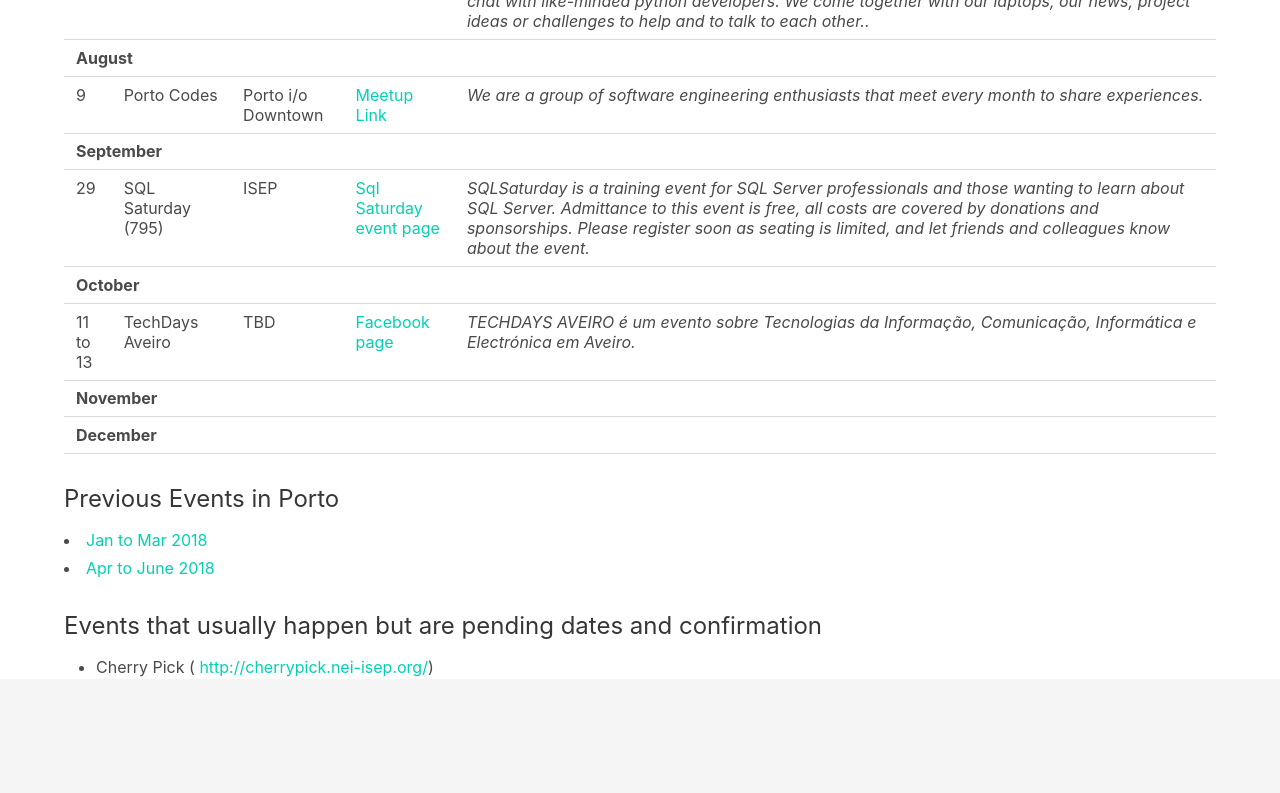
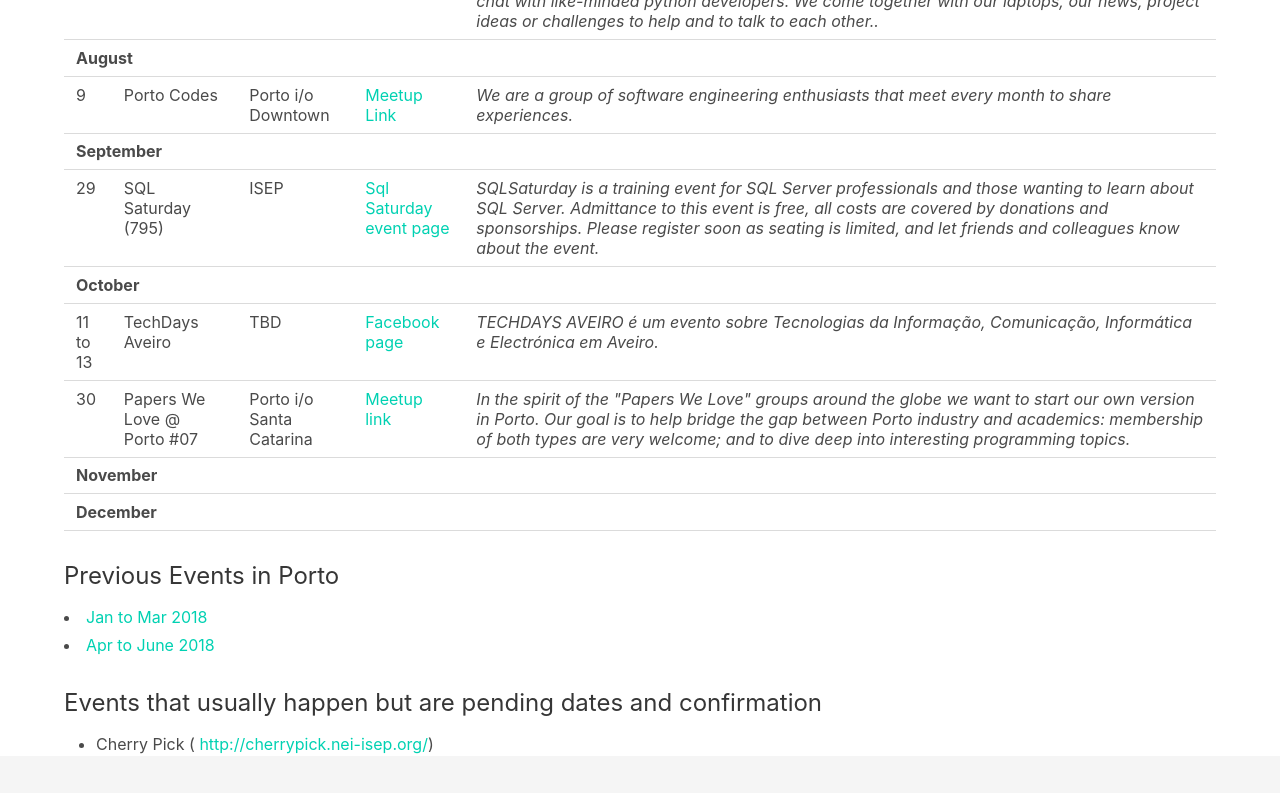
Before and after one commit to DevOpsPorto/devopsporto.github.io, a Jekyll site: the page built from events.html, in a window 1280 px wide and 900 px high, scrolled down 1261 px. Shown: the top 793 px of the window. Built offline with Jekyll 4.4.1, drawn with Linux system fonts in a browser that asks for light colours.

Commit message:
Adding next Papers We Love @ Porto meetup to calendar

```diff
--- a/events.html
+++ b/events.html
@@ -158,6 +158,17 @@
                 <i>TECHDAYS AVEIRO é um evento sobre Tecnologias da Informação, Comunicação, Informática e Electrónica em Aveiro.</i>
             </td>
         </tr>
+        <tr>
+            <td>30</td>
+            <td>Papers We Love @ Porto #07</td>
+            <td>Porto i/o Santa Catarina</td>
+            <td>
+                <a href="https://www.meetup.com/Papers-We-Love-Porto/events/255632610" target="_blank">Meetup link</a>
+            </td>
+            <td>
+                <i>In the spirit of the "Papers We Love" groups around the globe we want to start our own version in Porto. Our goal is to help bridge the gap between Porto industry and academics: membership of both types are very welcome; and to dive deep into interesting programming topics.</i>
+            </td>
+        </tr>
         <tr></tr>
         <tr>
             <td colspan="5">
```
